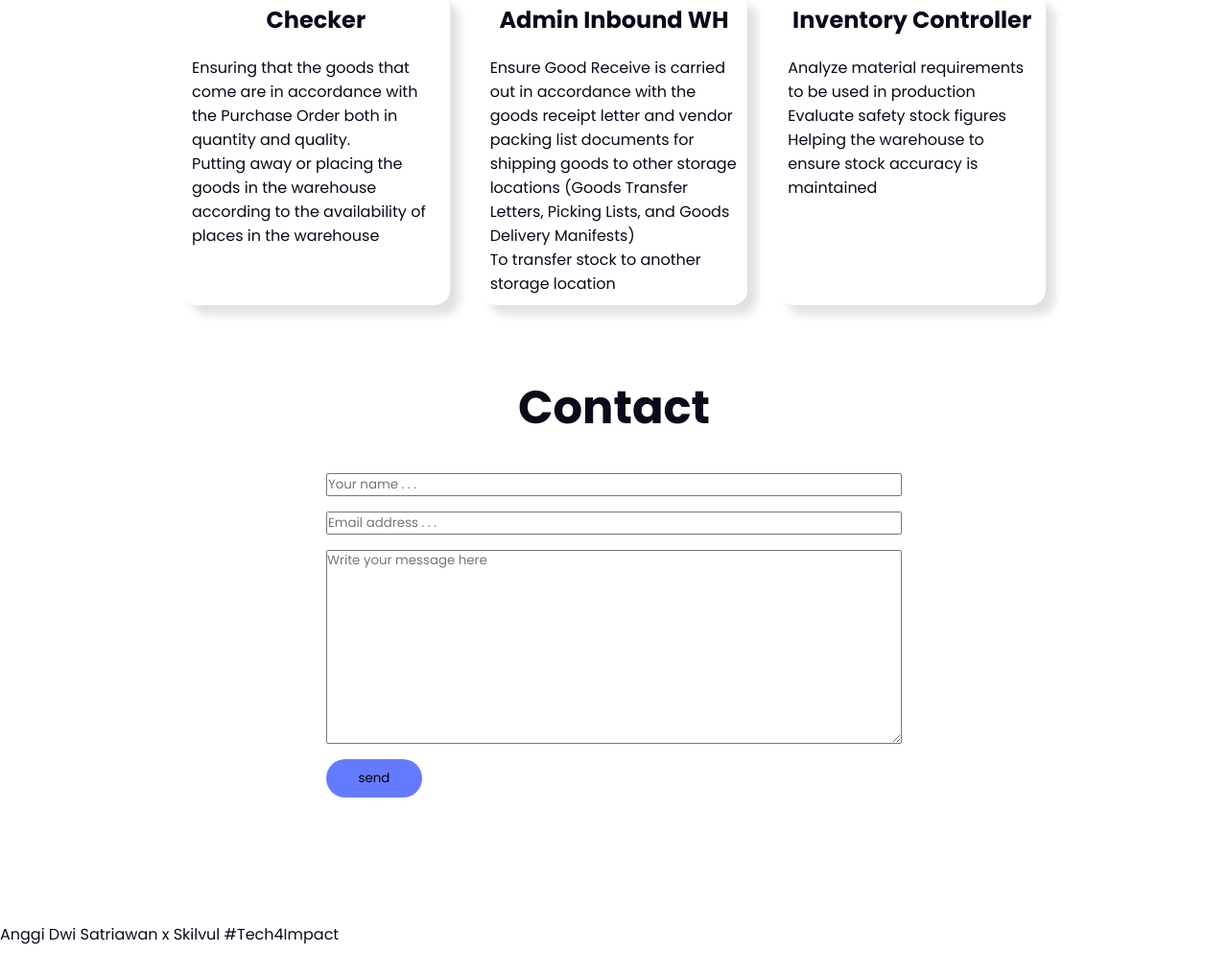
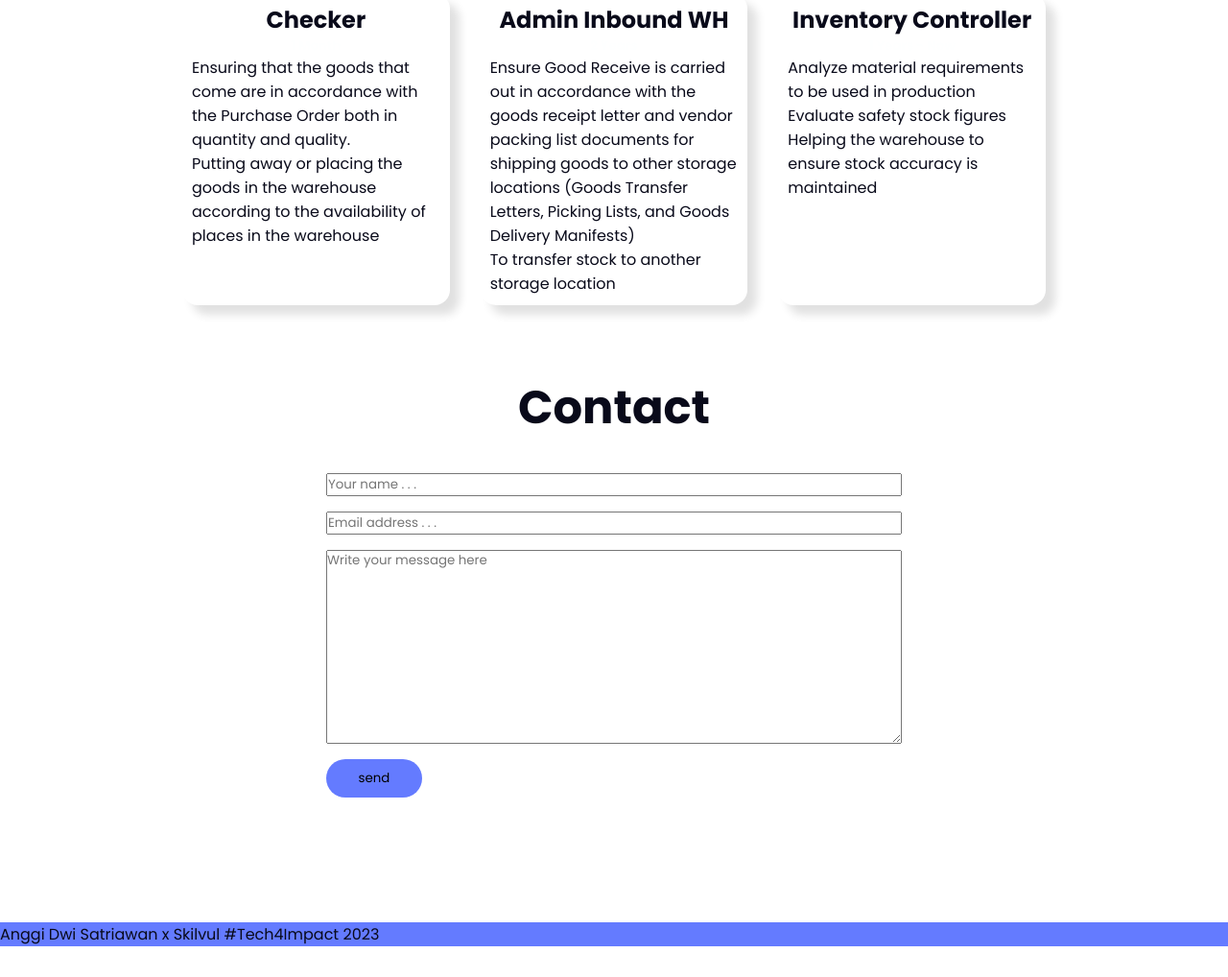
Before and after one commit to AnggiDwiSatriawan/Personal-Website, a plain HTML site: page index.html in a window 1280 px wide. Shown: the part 1531-2549 px from the top of the page at 96% size. Drawn offline with nearby package versions, Linux system fonts and the light colour scheme.

Commit message:
Styling Footer

```diff
--- a/index.html
+++ b/index.html
@@ -113,8 +113,8 @@
         </div>
     </section>
     <section class="footer-container" id="footer">
-        <footer>
-            <p>Anggi Dwi Satriawan x Skilvul #Tech4Impact</p>
+        <footer class="footer">
+            <p>Anggi Dwi Satriawan x Skilvul #Tech4Impact 2023</p>
         </footer>
     </section>
 </body>
--- a/style.css
+++ b/style.css
@@ -301,3 +301,9 @@ padding-top: 7rem;
 .button:hover{
     background-color: #7c8ad4;
 }
+
+/* Footer */
+.footer{
+    background-color: var(--main-color);
+
+}
```
